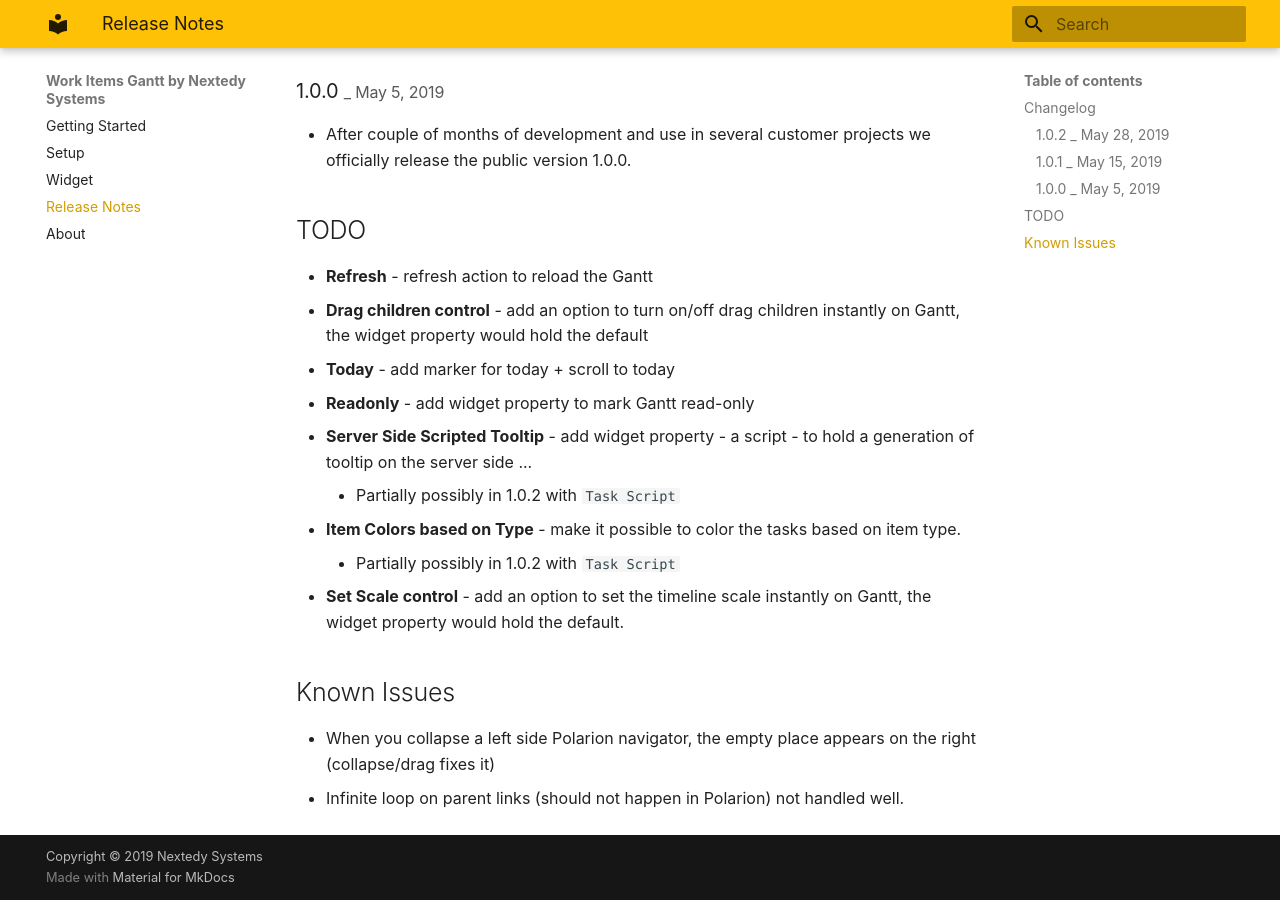
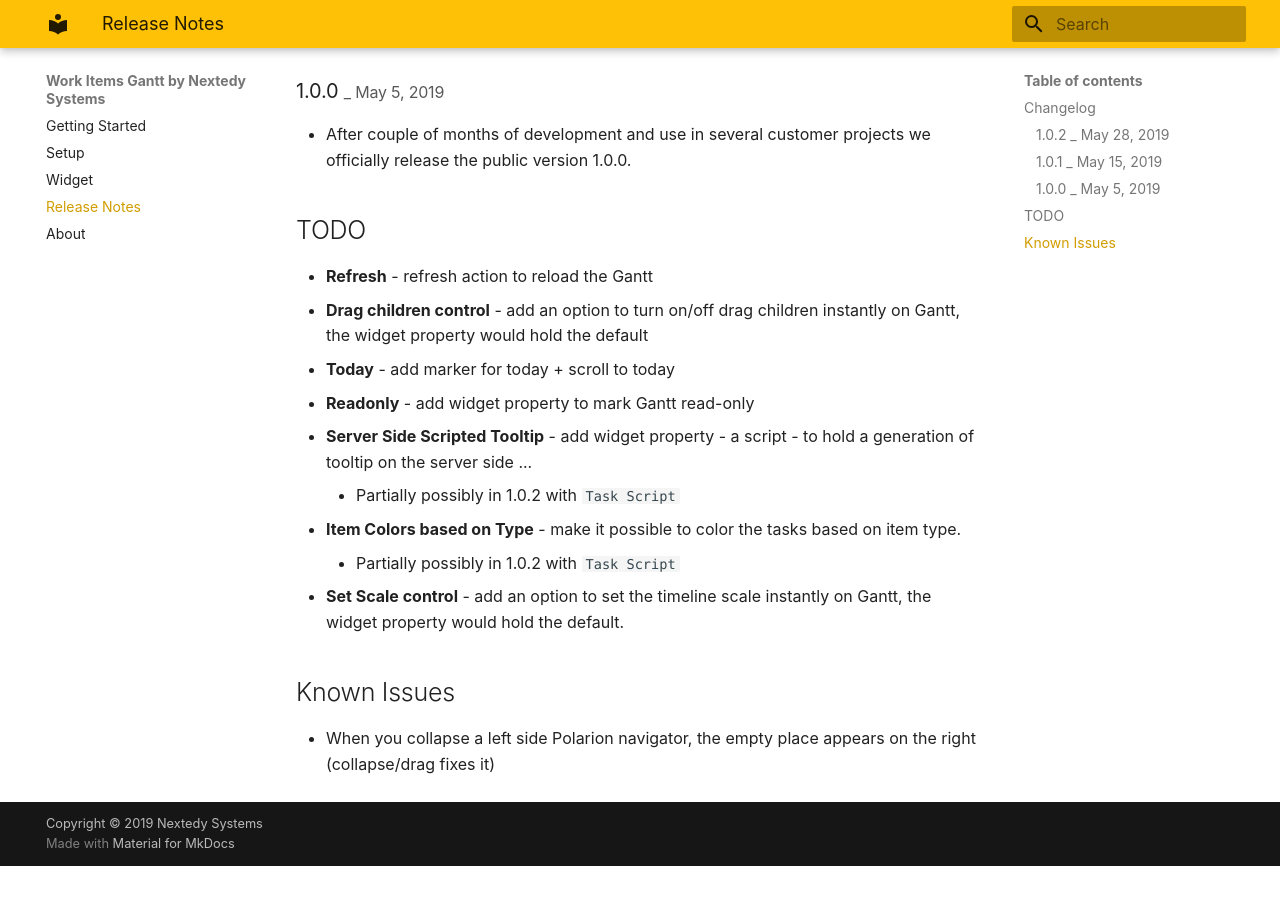
Before and after one commit to nextedy/gantt-docs, an MkDocs documentation site: the page built from docs/changelog.md, in a window 1280 px wide and 900 px high, scrolled down 788 px. Built offline with MkDocs 1.6.1 and Material for MkDocs 9.7.7, drawn with Linux system fonts in a browser that asks for light colours; after the commit the page ends 1654 px from its top, so only the background shows below that.

Commit message:
the bug with infinete loop fixed

```diff
--- a/docs/changelog.md
+++ b/docs/changelog.md
@@ -40,4 +40,3 @@
 
 ## Known Issues
 * When you collapse a left side Polarion navigator, the empty place appears on the right (collapse/drag fixes it)
-* Infinite loop on parent links (should not happen in Polarion) not handled well.
```
